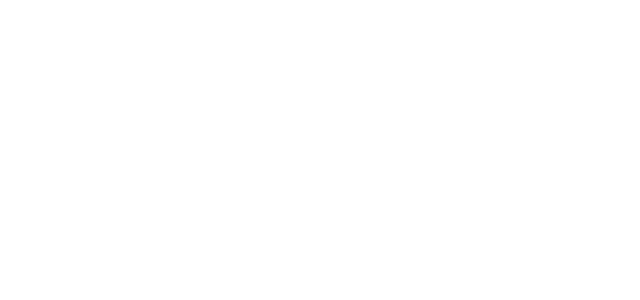
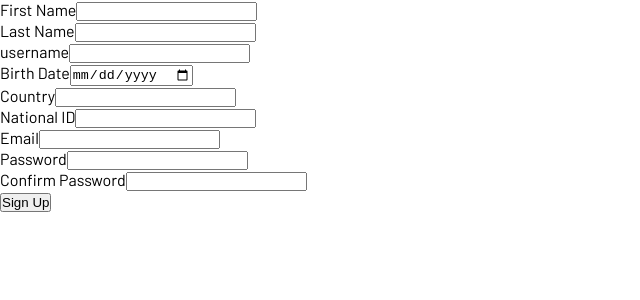
Before and after one commit to husamahmud/Hilton-Hotel, a React (Create React App) app in the folder hilton-client/: page /auth/register in a window 1280 px wide. Shown: the top 300 px of the page, without its empty margins (0-640 px from the left). Built offline with nearby package versions, Linux system fonts and the light colour scheme.

Commit message:
feat[frontend]: Add first part of register component"

```diff
--- a/hilton-client/package.json
+++ b/hilton-client/package.json
@@ -8,6 +8,7 @@
     "@testing-library/user-event": "^13.5.0",
     "react": "^18.2.0",
     "react-dom": "^18.2.0",
+    "react-hook-form": "^7.51.0",
     "react-router-dom": "^6.22.2",
     "react-scripts": "5.0.1",
     "web-vitals": "^2.1.4"
--- a/hilton-client/src/App.js
+++ b/hilton-client/src/App.js
@@ -1,8 +1,6 @@
 import React from "react";
 import { BrowserRouter as Router, Route, Routes } from "react-router-dom";
-// import { AuthProvider } from "./context/AuthContext.js";
 import AuthRoutes from "./routes/AuthRoutes.js";
-// import PrivateRoutes from './routes/PrivateRoutes';
 
 function App() {
   return (
--- /dev/null
+++ b/hilton-client/src/components/SignUp/SignUp.jsx
@@ -0,0 +1,105 @@
+import { useForm } from 'react-hook-form';
+
+export function SignUp() {
+  const {
+    register,
+    handleSubmit,
+    watch,
+    formState: { errors },
+  } = useForm();
+
+  const onSubmit = async (data) => {
+    console.log(data);
+    const url = 'http://localhost:3000/api/v1/auth/register';
+    const options = {
+      method: 'POST',
+      headers: {
+        'Content-Type': 'application/json',
+      },
+      body: JSON.stringify(data),
+    };
+
+    const res = await fetch(url, options);
+
+    const user = await res.json();
+
+    console.log(user);
+    // http://localhost:3000/api/v1/auth/register
+  };
+
+  return (
+    <form onSubmit={handleSubmit(onSubmit)}>
+      <div>
+        <label htmlFor="fName">First Name</label>
+        <input type="text" {...register('fName')} />
+      </div>
+      <div>
+        <label htmlFor="lName">Last Name</label>
+        <input type="text" {...register('lName')} />
+      </div>
+      <div>
+        <label htmlFor="username">username</label>
+        <input type="text" {...register('username')} />
+      </div>
+      <div>
+        <label htmlFor="birthDate">Birth Date</label>
+        <input type="date" {...register('birthDate')} />
+      </div>
+      <div>
+        <label htmlFor="country">Country</label>
+        <input type="text" {...register('country')} />
+      </div>
+      <div>
+        <label htmlFor="nationalID">National ID</label>
+        <input type="text" {...register('nationalID')} />
+      </div>
+      <div>
+        <label htmlFor="email">Email</label>
+        <input type="email" {...register('email')} />
+      </div>
+      <div>
+        <label htmlFor="password">Password</label>
+        <input type="password" {...register('password')} />
+      </div>
+      <div>
+        <label htmlFor="confirmPassword">Confirm Password</label>
+        <input type="password" {...register('confirmPassword')} />
+      </div>
+
+      <button type="submit">
+        Sign Up
+      </button>
+    </form>
+
+    // <form>
+    //   <h1>Sign Up</h1>
+    //   <div>
+    //     <label htmlFor="fName">First Name</label>
+    //     <input type="text"
+    //            id="fName" />
+    //   </div>
+    //   <div>
+    //     <label htmlFor="lName">Last Name</label>
+    //     <input type="text"
+    //            id="lName" />
+    //   </div>
+    //
+    //   <div>
+    //     <label htmlFor="email">Email</label>
+    //     <input type="email"
+    //            id="email" />
+    //   </div>
+    //   <div>
+    //     <label htmlFor="password">Password</label>
+    //     <input type="password"
+    //            id="password" />
+    //   </div>
+    //   <div>
+    //     <label htmlFor="confirm-password">Password</label>
+    //     <input type="password"
+    //            id="confirmPassword" />
+    //   </div>
+    //   <button type="submit">Sign Up</button>
+    // </form>
+  );
+}
--- a/hilton-client/src/index.css
+++ b/hilton-client/src/index.css
@@ -1,13 +1,11 @@
-body {
+@import url('https://fonts.googleapis.com/css2?family=Barlow:ital,wght@0,100;0,200;0,300;0,400;0,500;0,600;0,700;0,800;0,900;1,100;1,200;1,300;1,400;1,500;1,600;1,700;1,800;1,900&display=swap');
+
+* {
+    padding: 0;
     margin: 0;
-    font-family: -apple-system, BlinkMacSystemFont, 'Segoe UI', 'Roboto', 'Oxygen',
-    'Ubuntu', 'Cantarell', 'Fira Sans', 'Droid Sans', 'Helvetica Neue',
-    sans-serif;
-    -webkit-font-smoothing: antialiased;
-    -moz-osx-font-smoothing: grayscale;
+    box-sizing: border-box;
 }
 
-code {
-    font-family: source-code-pro, Menlo, Monaco, Consolas, 'Courier New',
-    monospace;
+body {
+    font-family: "Barlow", sans-serif;
 }
--- a/hilton-client/src/routes/AuthRoutes.js
+++ b/hilton-client/src/routes/AuthRoutes.js
@@ -1,14 +1,20 @@
-// PublicRoutes.js
-import React from "react";
-import { Route, Routes } from "react-router-dom";
-import LoginComponent from "../components/LoginCompenent/LoginComponent";
+import React from 'react';
+import { Route, Routes } from 'react-router-dom';
+import { SignUp } from '../components/SignUp/SignUp';
+// import LoginComponent from '../components/LoginCompenent/LoginComponent';
 
 function AuthRoutes() {
   return (
     <Routes>
-      <Route path="login" element={<LoginComponent />} />
-      {/* <Route path="register" element={<SignUpComponent />} />
-      <Route path="forgot-password" element={<ForgotPasswordComponent />} />
+      <Route path="register"
+             element={<SignUp />} />
+
+      {/*<Route path="login"*/}
+      {/*       element={<LoginComponent />} />*/}
+      {/*<Route path="register"*/}
+      {/*       element={<SignUpComponent />} />*/}
+
+      {/*<Route path="forgot-password" element={<ForgotPasswordComponent />} />
       <Route path="reset-password" element={<ResetPasswordComponent />} />
        */}
     </Routes>
```
Also changed, not shown: 1 other file (tests, documents, lock files or other folders).
